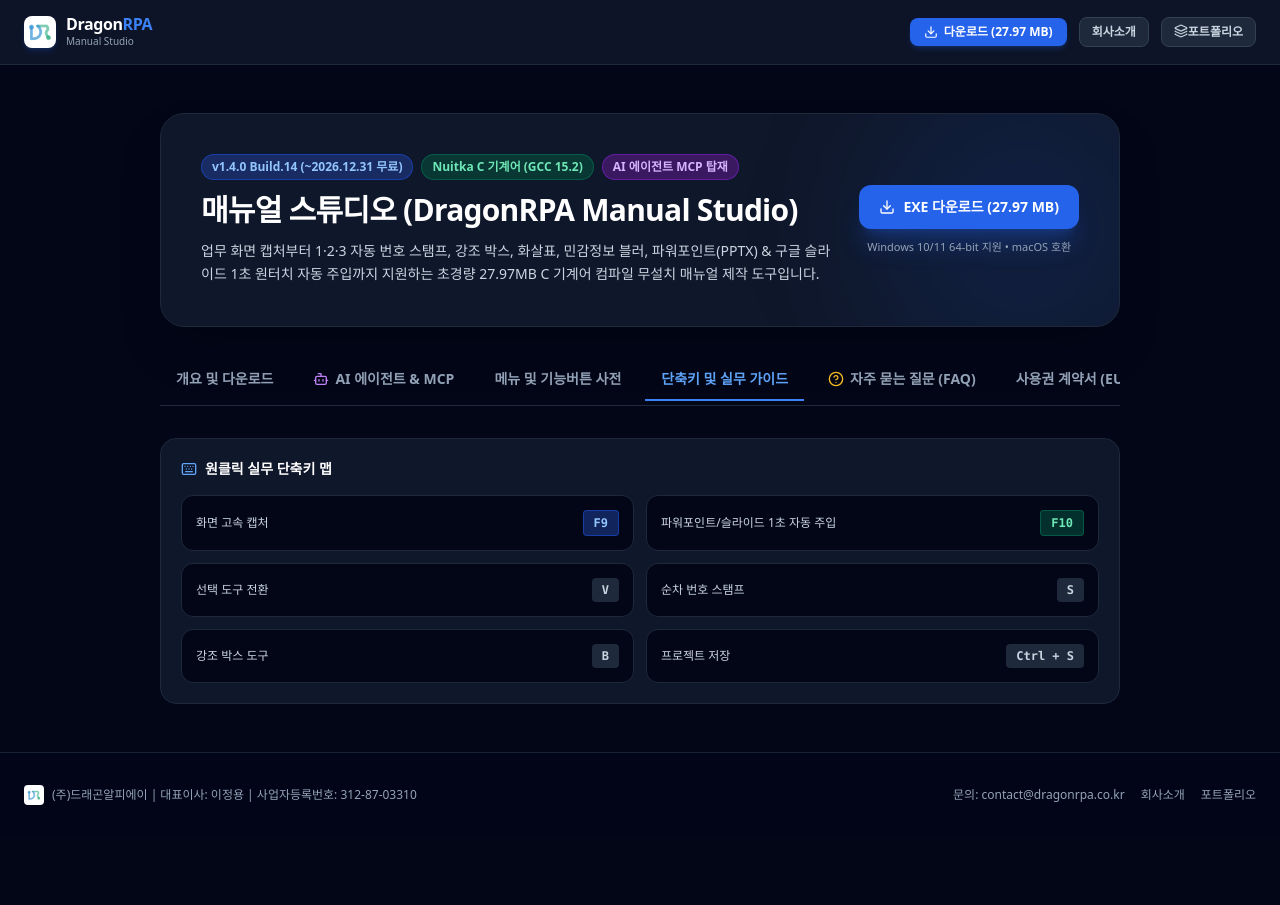
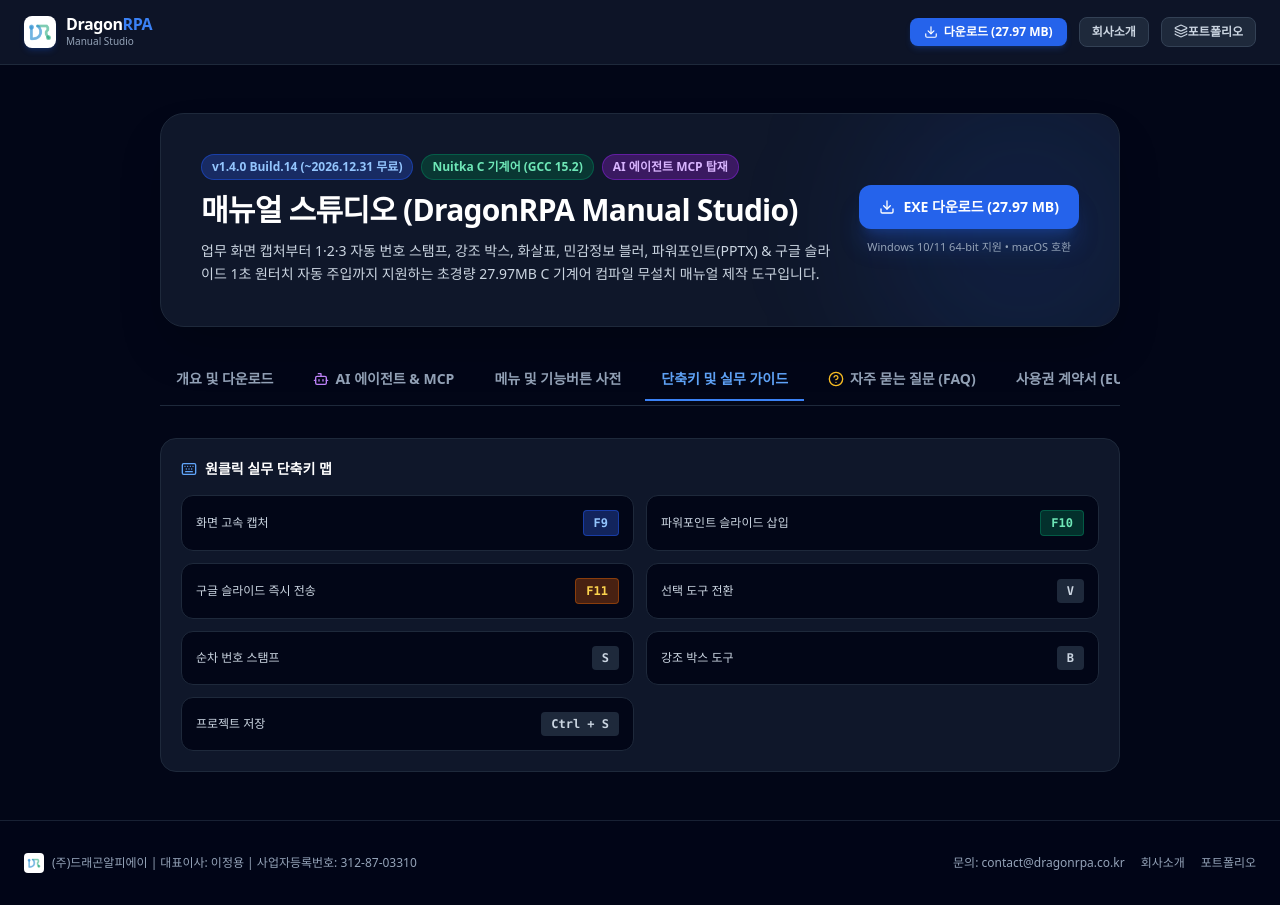
Before and after one commit to DragonRPA/homepage, a Next.js app: page /manual-studio in a window 1280 px wide. Both pictures are taken after a click on the button "단축키 및 실무 가이드". Before the commit the page ends 837 px from the top, so only its background shows below. Built offline with nearby package versions, Linux system fonts and the light colour scheme.

Commit message:
feat(slides): v0.4.6.Build.2 - 구글 슬라이드 전송 전용 벡터 아이콘 탑재 및 F11 단축키 반영 (2026-09-13 09:38)

```diff
--- a/src/app/manual-studio/ManualStudioClient.tsx
+++ b/src/app/manual-studio/ManualStudioClient.tsx
@@ -500,8 +500,12 @@
                   <span className="font-mono text-xs font-bold bg-blue-900/60 text-blue-300 px-2.5 py-1 rounded border border-blue-700/60">F9</span>
                 </div>
                 <div className="bg-slate-950 border border-slate-800 rounded-xl p-3.5 flex justify-between items-center">
-                  <span className="text-xs text-slate-300">파워포인트/슬라이드 1초 자동 주입</span>
+                  <span className="text-xs text-slate-300">파워포인트 슬라이드 삽입</span>
                   <span className="font-mono text-xs font-bold bg-emerald-900/60 text-emerald-300 px-2.5 py-1 rounded border border-emerald-700/60">F10</span>
+                </div>
+                <div className="bg-slate-950 border border-slate-800 rounded-xl p-3.5 flex justify-between items-center">
+                  <span className="text-xs text-slate-300">구글 슬라이드 즉시 전송</span>
+                  <span className="font-mono text-xs font-bold bg-amber-900/60 text-amber-300 px-2.5 py-1 rounded border border-amber-700/60">F11</span>
                 </div>
                 <div className="bg-slate-950 border border-slate-800 rounded-xl p-3.5 flex justify-between items-center">
                   <span className="text-xs text-slate-300">선택 도구 전환</span>
--- a/src/app/manual-studio/page.tsx
+++ b/src/app/manual-studio/page.tsx
@@ -54,7 +54,7 @@
         "name": "매뉴얼 스튜디오 (Manual Studio)",
         "operatingSystem": "Windows 10, Windows 11, macOS",
         "applicationCategory": "BusinessApplication",
-        "softwareVersion": "1.4.0.14",
+        "softwareVersion": "1.4.0.15",
         "description": "화면 캡처부터 그래픽 주석(스포트라이트, 클릭 리플, 돋보기), 파워포인트·구글 슬라이드·마크다운·HTML 원클릭 슬라이드 자동 생성까지 지원하는 초고속 업무 매뉴얼 저작 소프트웨어.",
         "url": "https://www.dragonrpa.co.kr/manual-studio",
         "downloadUrl": "https://www.dragonrpa.co.kr/downloads/ManualStudio_Setup_v1.4.0.exe",
@@ -78,7 +78,7 @@
           "Shift+F9 가변 영역 드래그 캡처 및 F8 하위 모달창 정밀 캡처",
           "자동 증가 순번 스탬프, 하이라이트 박스, 화살표, 지시선, 텍스트, 모자이크",
           "스포트라이트 초점 마스크, 마우스 클릭 리플, 돋보기 확대 렌즈 주석",
-          "F10 파워포인트 및 구글 슬라이드 실시간 신규 슬라이드 직접 생성 및 전송",
+          "F10(PowerPoint) 및 F11(Google Slides) 실시간 신규 슬라이드 직접 생성 및 전송",
           "Markdown 및 독립형 반응형 HTML 매뉴얼 즉시 문서 변환",
           "Anthropic 표준 Model Context Protocol (MCP) 서버 내장 (9개 원자적 도구 제공)",
           "헤드리스 CLI 인터페이스 (--cli capture, annotate, batch, export-doc)",
@@ -123,7 +123,7 @@
           {
             "@type": "HowToStep",
             "name": "파워포인트/슬라이드 자동 내보내기",
-            "text": "단축키 F10을 누르면 파워포인트에 새로운 슬라이드가 자동으로 추가되며 완벽한 규격으로 배치됩니다.",
+            "text": "단축키 F10(파워포인트) 또는 F11(구글 슬라이드)을 누르면 새로운 슬라이드가 자동으로 추가되며 완벽한 규격으로 배치됩니다.",
             "url": "https://www.dragonrpa.co.kr/manual-studio#step3"
           }
         ]
@@ -208,7 +208,7 @@
           <tbody>
             <tr>
               <td>단계당 제작 소요 시간</td>
-              <td>약 3초 (F9 캡처 ➔ 주석 ➔ F10 자동 슬라이드)</td>
+              <td>약 3초 (F9 캡처 ➔ 주석 ➔ F10/F11 자동 슬라이드)</td>
               <td>약 45초 (캡처 ➔ 그림판 주석 ➔ PPT 붙여넣기 ➔ 정렬)</td>
             </tr>
             <tr>
```
Also changed, not shown: 2 other files (tests, documents, lock files or other folders).
